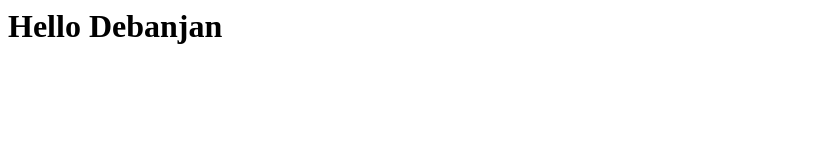
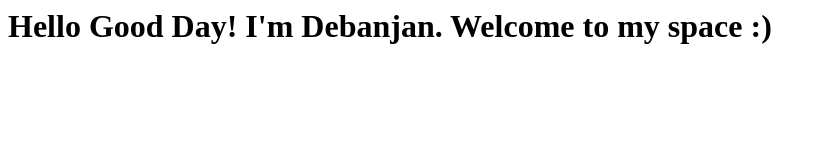
Before and after one commit to mondaldebanjan/debanjan.github.io, a plain HTML site: page index.html in a window 1280 px wide. Shown: the whole page, without its empty margins (0-826 px from the left). Drawn offline with Linux system fonts and the light colour scheme.

Commit message:
initial commit

```diff
--- a/index.html
+++ b/index.html
@@ -1,3 +1,3 @@
 <h1>
-  Hello Debanjan
+  Hello Good Day! I'm  Debanjan. Welcome to my space :)
 </h1>
```
